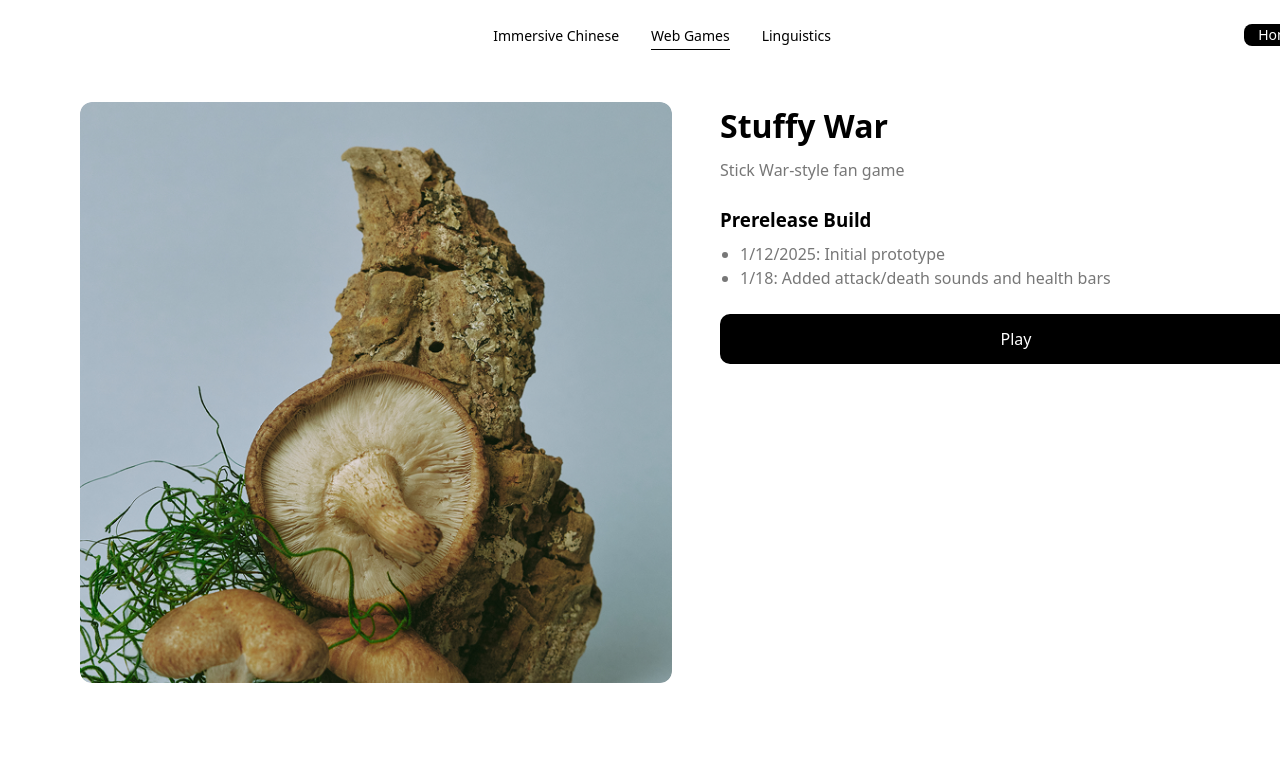
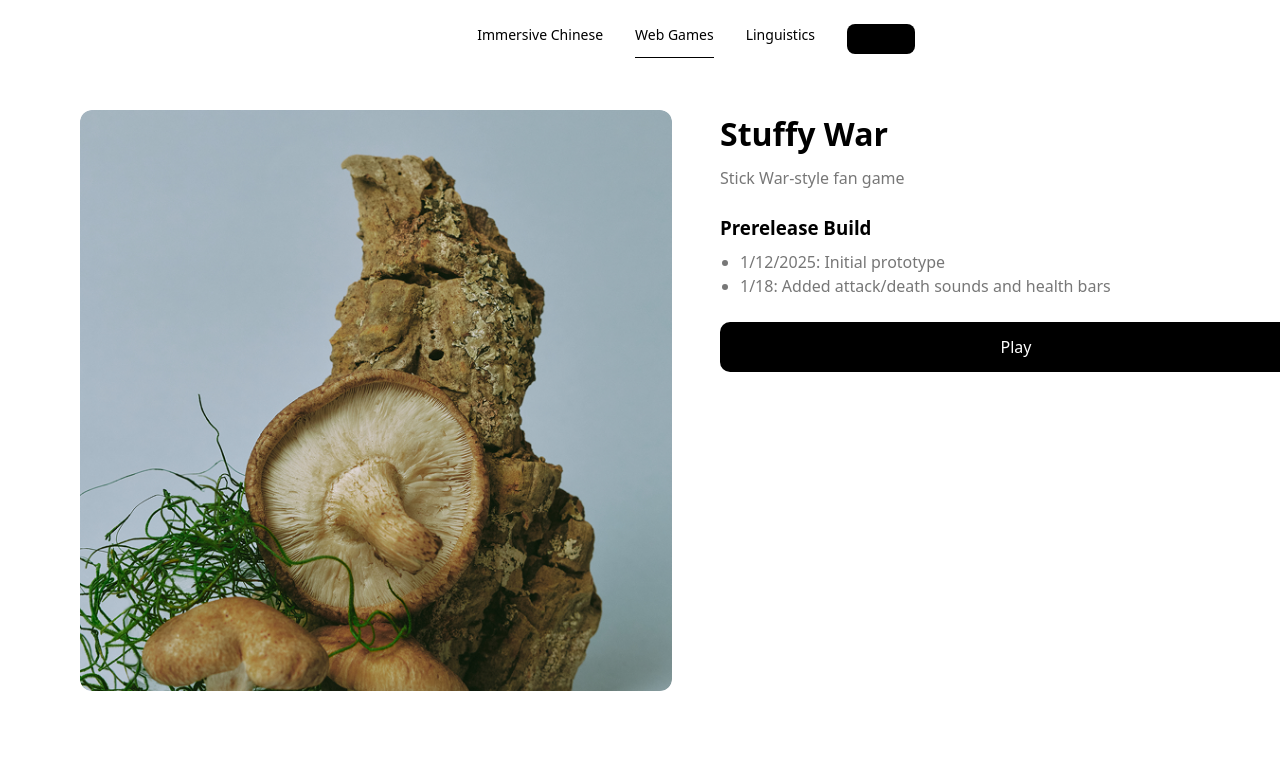
Before and after one commit to EricL22/EricL22.github.io, a React (Vite) app: page /#/unity in a window 1280 px wide. Shown: the top 777 px of the page. Built offline with nearby package versions, Linux system fonts and the light colour scheme.

Commit message:
Group home button

```diff
--- a/src/components/Navigation.css
+++ b/src/components/Navigation.css
@@ -2,15 +2,13 @@
 .nav {
   padding: 24px 80px;
   display: flex;
-  justify-content: space-between;
-  align-items: center;
+  justify-content: center;
   margin-bottom: 32px;
 }
 
 .nav-links {
   display: flex;
   gap: 32px;
-  margin: 0 auto;
 }
 
 .nav-links a {
@@ -41,7 +39,7 @@
 }
 
 .home-button {
-  padding: 4px 14px;
+  padding: 8px 14px;
   border-radius: 8px;
   background: black;
   color: white;
--- a/src/components/Navigation.jsx
+++ b/src/components/Navigation.jsx
@@ -11,13 +11,13 @@ function Navigation() {
         <a href="#">Immersive Chinese</a>
         <NavLink to="/unity">Web Games</NavLink>
         <a href="/ling.html">Linguistics</a>
+
+        {!isHome && (
+          <NavLink to="/" className="home-button">
+            Home
+          </NavLink>
+        )}
       </nav>
-
-      {!isHome && (
-        <NavLink to="/" className="home-button">
-          Home
-        </NavLink>
-      )}
     </header>
   )
 }
```
